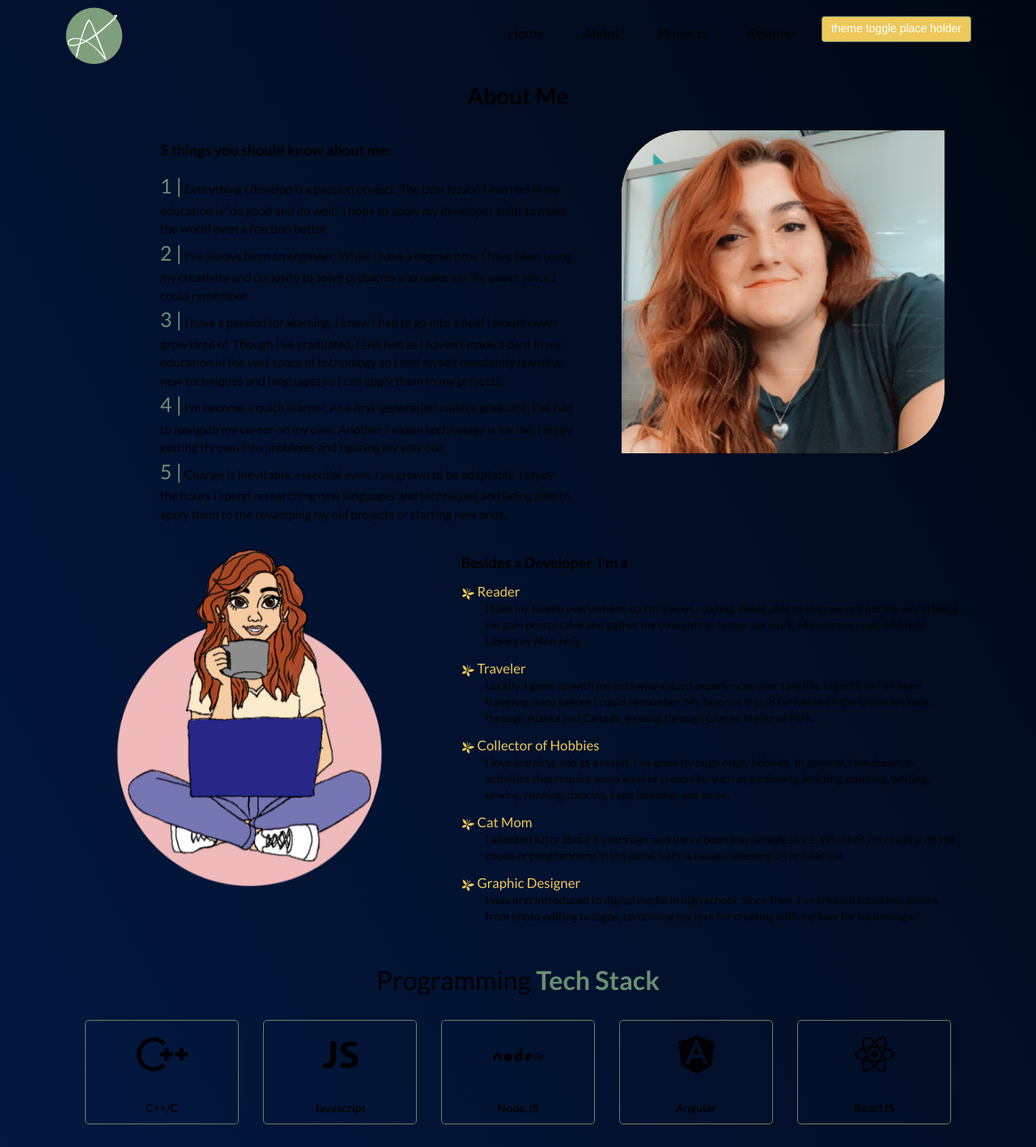
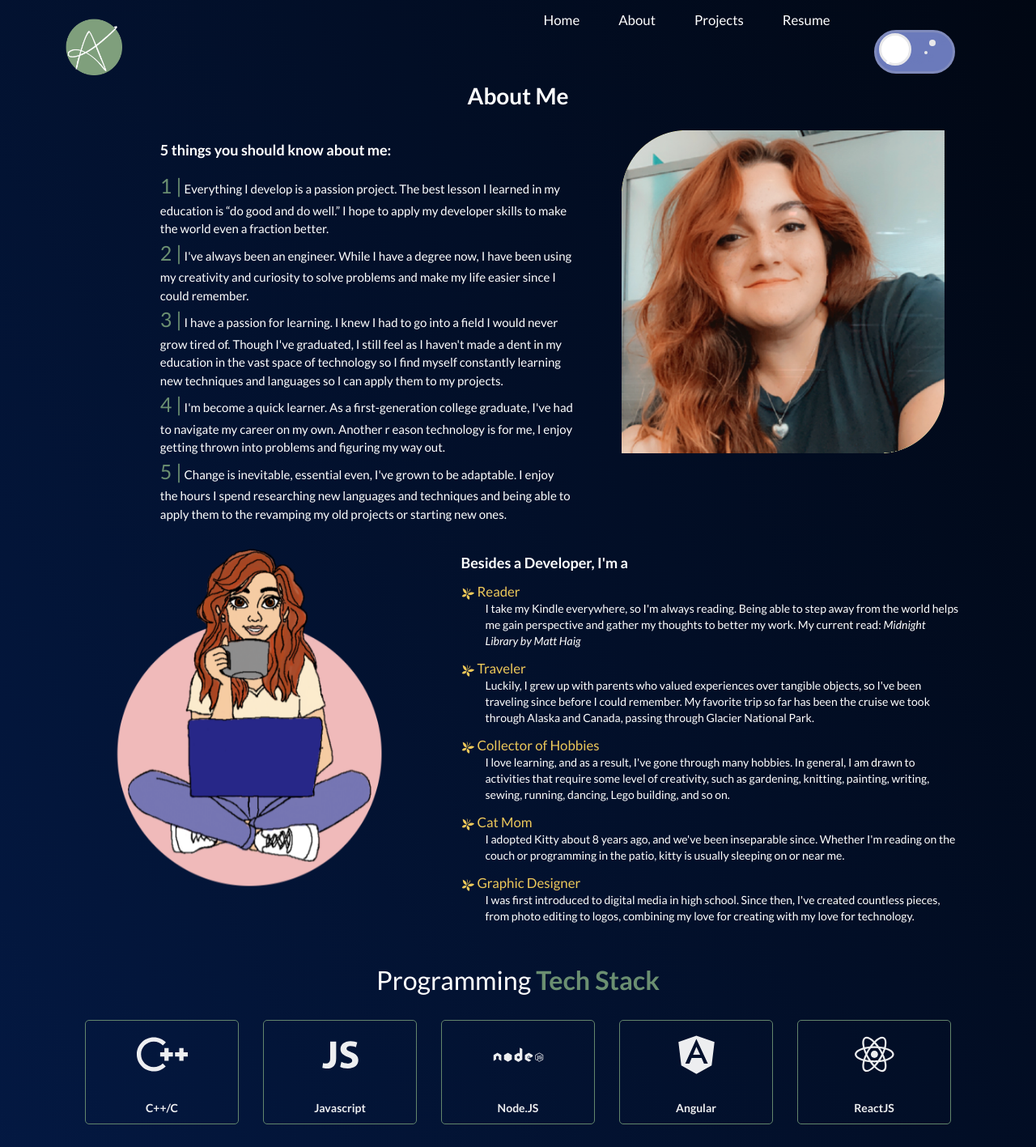
Before and after one commit to aesalas/SalasPortfolio, a React (Create React App) app: page /about in a window 1280 px wide. Shown: the top 1417 px of the page at 81% size. Built offline with nearby package versions, Linux system fonts and the light colour scheme.

Commit message:
addign toggle to navbar, adding textcolor to theme change

```diff
--- a/src/components/Navbar.js
+++ b/src/components/Navbar.js
@@ -5,9 +5,8 @@ import Container from "react-bootstrap/Container";
 import logo from "../Assets/logo.png";
 import Button from "react-bootstrap/Button";
 import { Link } from "react-router-dom";
-import { AiOutlineMail } from "react-icons/ai";
-import Modal from 'react-bootstrap/Modal';
 import ContactForm from "./ContactForm";
+import Toggle from './Toggle';
 
 function NavBar() {
   const [expand, updateExpanded] = useState(false);
@@ -86,12 +85,7 @@ function NavBar() {
 
             <Nav.Item className="theme-toggle" >
 
-              <Button
-                className="connect-btn-inner"
-                >
-
-                theme toggle place holder
-              </Button>
+              <Toggle />
 
            </Nav.Item>
           </Nav>
--- a/src/components/Toggle.js
+++ b/src/components/Toggle.js
@@ -1,5 +1,5 @@
 import React, { useEffect, useState } from 'react';
-import '../styles/toggle.css';
+import './toggle.css';
 import { setTheme } from '../utils/themes';
 
 function Toggle() {
--- a/src/style.css
+++ b/src/style.css
@@ -9,6 +9,8 @@
 
   --accent3-highlight: #F8E6C9;
   --background1-shadow: #294851;
+
+  --text-color: white;
 }
 
 .theme-light{
@@ -20,6 +22,8 @@
 
   --accent3-highlight: #AA160E;
   --background1-shadow: #9F462D;
+
+  --text-color: black;
 }
 
 
@@ -173,7 +177,7 @@ button:focus {
   width: 4em !important;
 }
 .navbar-nav .nav-link {
-  color: black !important;
+  color: var(--text-color) !important;
   padding-right: 1rem !important;
   padding-left: 1rem !important;
 }
@@ -231,7 +235,7 @@ button:focus {
 
 .home-content {
   padding: 9rem 2rem 1rem !important;
-  color: blacksmoke;
+  color: var(--text-color);
   text-align: left;
 }
 
@@ -350,7 +354,7 @@ button:focus {
 }
 .footer h3 {
   font-size: 1em;
-  color: black !important;
+  color: var(--text-color) !important;
   margin-top: 1em !important;
   margin-bottom: 0.5em !important;
 }
@@ -411,7 +415,7 @@ button:focus {
   padding-top: 100px !important;
   padding-bottom: 30px !important;
   background-image: var(--section-background-color) !important;
-  color: black !important;
+  color: var(--text-color) !important;
 }
 .about-row {
   justify-content: center;
@@ -455,7 +459,7 @@ button:focus {
 }
 .quote-card-view {
   border: none !important;
-  color: black !important;
+  color: var(--text-color) !important;
   background-color: transparent !important;
   padding-top: 0;
 }
@@ -496,7 +500,7 @@ button:focus {
 
 .project-card-view {
   box-shadow: 0 4px 5px 3px var(--accent3) !important;
-  color: black !important;
+  color: var(--text-color) !important;
   background-color: transparent !important;
   opacity: 0.9 !important;
   transition: all 0.5s ease 0s !important;
@@ -528,7 +532,7 @@ button:focus {
   box-shadow: none !important;
 }
 .project-heading {
-  color: black !important;
+  color: var(--text-color) !important;
   font-size: 2.3em !important;
   font-weight: 500 !important;
   padding-top: 10px !important;
@@ -542,7 +546,7 @@ button:focus {
   padding-top: 110px !important;
   padding-bottom: 30px !important;
   background-image: var(--section-background-color) !important;
-  color: black !important;
+  color: var(--text-color) !important;
   background-size: cover !important;
   background-repeat: no-repeat;
 }
```
